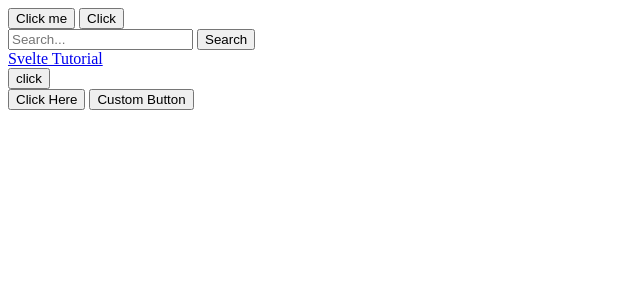
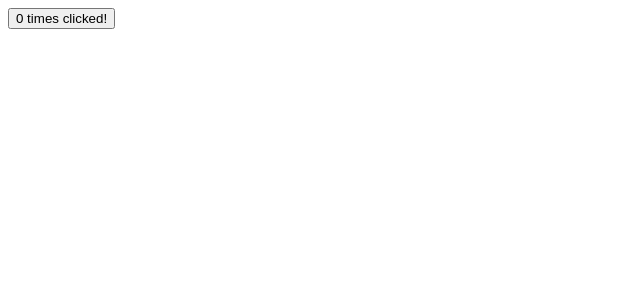
Before and after one commit to kontang5/svelte-practice, a Svelte app: page / in a window 1280 px wide. Shown: the top 300 px of the page, without its empty margins (0-640 px from the left). Built offline with nearby package versions, Linux system fonts and the light colour scheme.

Commit message:
Variable assignment

```diff
--- a/src/App.svelte
+++ b/src/App.svelte
@@ -1,43 +1,11 @@
 <script lang="ts">
-    // <script> block (optional)
-    // Only available in this component
-    // Apply TypeScript by adding the `lang="ts"` attribute
-    import HelloButton from "./lib/component/HelloButton.svelte";
-    import CustomButton from "./lib/component/CustomButton.svelte";
+    let count: number = 0;
 
     function handleClick() {
-        alert("Clicked!");
-    }
-    function handleSubmit(event: Event) {
-        // event.preventDefault();
-        const formData = new FormData(event.target as HTMLFormElement);
-        alert(`form submitted: ${formData.get('key')}`);
-    }
-    function handleHello(event: CustomEvent<string>) {
-        alert(event.detail);
+        // count = count + 1;
+        // count += 1;
+        count++;
     }
 </script>
 
-<!-- HTML tags with svelte syntax -->
-<button on:click={handleClick}>Click me</button>
-<button on:click={() => alert("Clicked!")}>Click</button>
-
-<form on:submit={handleSubmit}>
-    <input type="search" name="keyword" placeholder="Search..." />
-    <button type="submit">Search</button>
-</form>
-
-<a href="https://svelte.dev/tutorial" on:click|preventDefault={handleClick}>Svelte Tutorial</a>
-
-<div on:click|capture|stopPropagation={() => alert("div clicked")}>
-    <button on:click|preventDefault={handleClick}>click</button>
-</div>
-
-<HelloButton on:hello={handleHello}/>
-
-<CustomButton on:click={handleClick}>Custom Button</CustomButton>
-<style>
-    /* <style> block (optional) */
-    /* Only available in this component */
-
-</style>
+<button on:click={handleClick}>{count} times clicked!</button>
```
